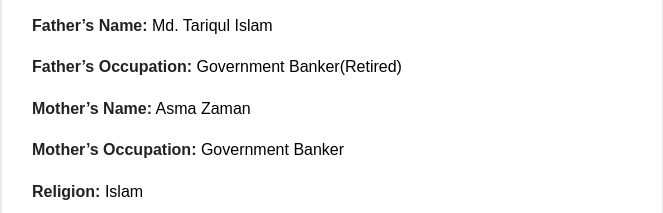
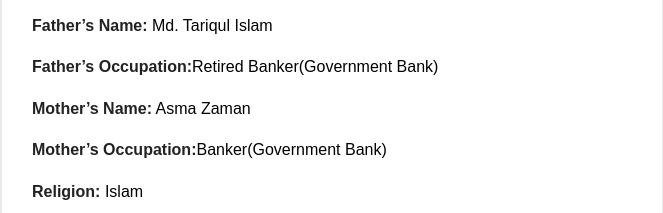
Before and after one commit to muhammadasifulislam/Asif-s-Biodata, a plain HTML site: page index.html in a window 1280 px wide. Shown: the part 281-494 px from the top of the page, without its empty margins (308-971 px from the left). Drawn offline with Linux system fonts and the light colour scheme.

```diff
--- a/index.html
+++ b/index.html
@@ -80,9 +80,9 @@
 
         <p><strong>Date of Birth:</strong> 31 January, 2003</p>
         <p><strong>Father’s Name:</strong> Md. Tariqul Islam</p>
-        <p><strong>Father’s Occupation:</strong> Government Banker(Retired)</p>
+        <p><strong>Father’s Occupation:</strong>Retired Banker(Government Bank)</p>
         <p><strong>Mother’s Name:</strong> Asma Zaman</p>
-        <p><strong>Mother’s Occupation:</strong> Government Banker</p>
+        <p><strong>Mother’s Occupation:</strong>Banker(Government Bank)</p>
         <p><strong>Religion:</strong> Islam</p>
         <p><strong>Nationality:</strong> Bangladeshi</p>
         <p><strong>Blood Group:</strong> O+</p>
```
